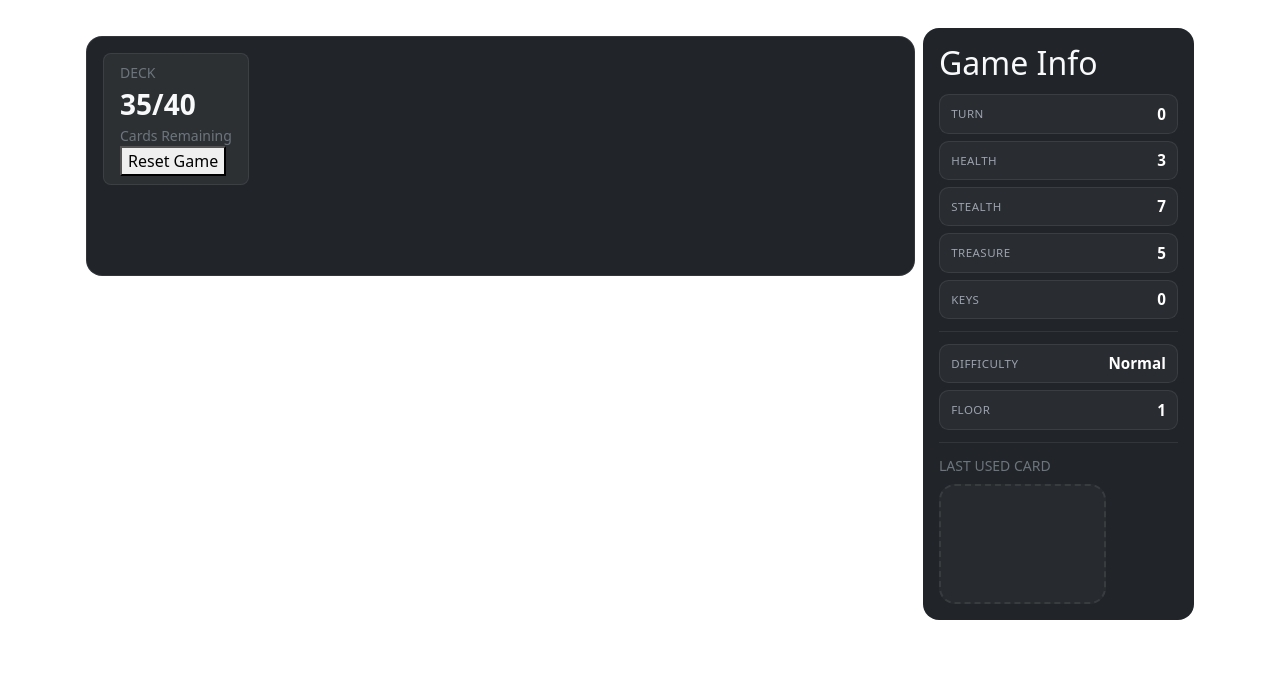
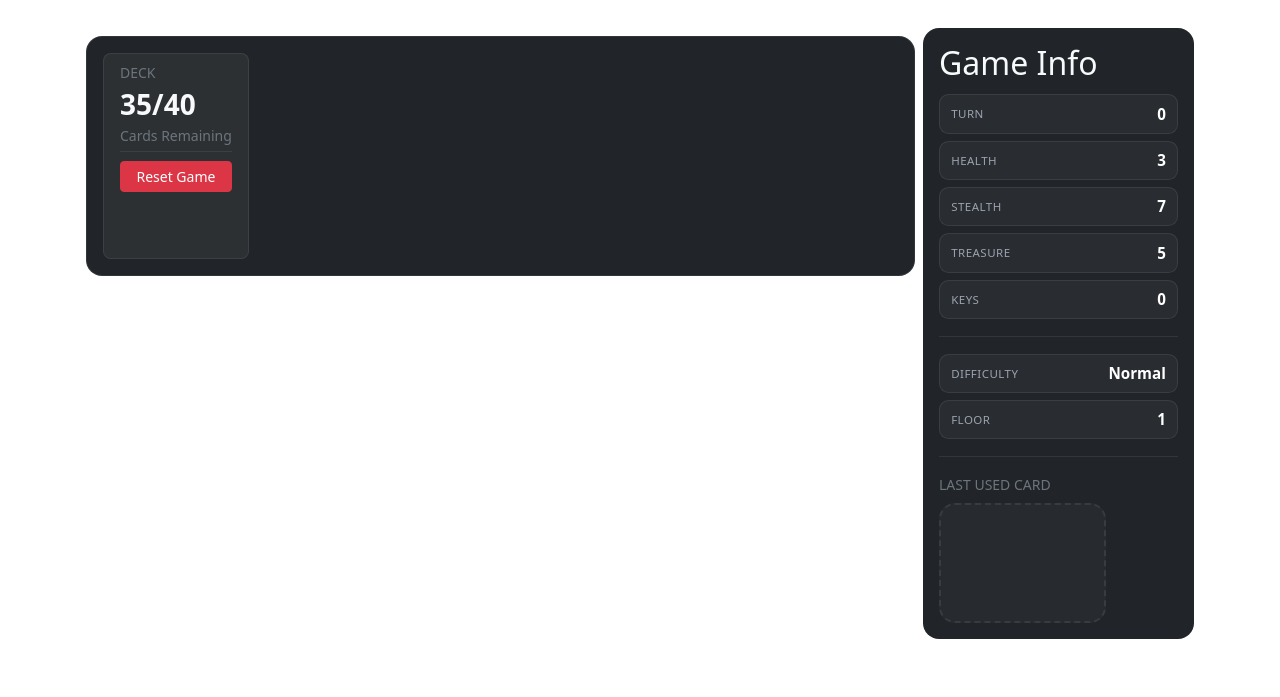
Before and after one commit to phyric1/CITS3403_Project, a Python web app: template app/templates/game.html in a window 1280 px wide. Shown: the part 59-756 px from the top of the page. Run offline with Jinja, Linux system fonts and the light colour scheme; the template is opened without the code that fills it, so the values that code supplies are empty.

Commit message:
Fixed reset game button on game page

```diff
--- a/app/static/game.css
+++ b/app/static/game.css
@@ -56,12 +56,13 @@
 
 .deck-info {
     min-width: 140px;
-
     background: rgba(255,255,255,0.05);
     border: 1px solid rgba(255,255,255,0.08);
-
     position: sticky;
     left: 0;
+    display: flex;
+    flex-direction: column;
+    align-self: stretch;
 }
 
 #hand-cards {
@@ -132,6 +133,7 @@
 .info-divider {
     height: 1px;
     background: rgba(255,255,255,0.08);
+    margin: 0.3rem 0;
 }
 
 .discard-slot {
--- a/app/templates/game.html
+++ b/app/templates/game.html
@@ -29,7 +29,8 @@
                         <div class="small text-secondary">
                             Cards Remaining
                         </div>
-                        <button id="reset" onclick="resetGame()">Reset Game</button>
+                        <div class="info-divider"></div>
+                        <button class="btn btn-sm btn-danger w-100 mt-1" id="reset" onclick="resetGame()">Reset Game</button>
                     </div>
 
                     <div id="hand-cards" class="d-flex flex-wrap gap-3 flex-grow-1">
```
